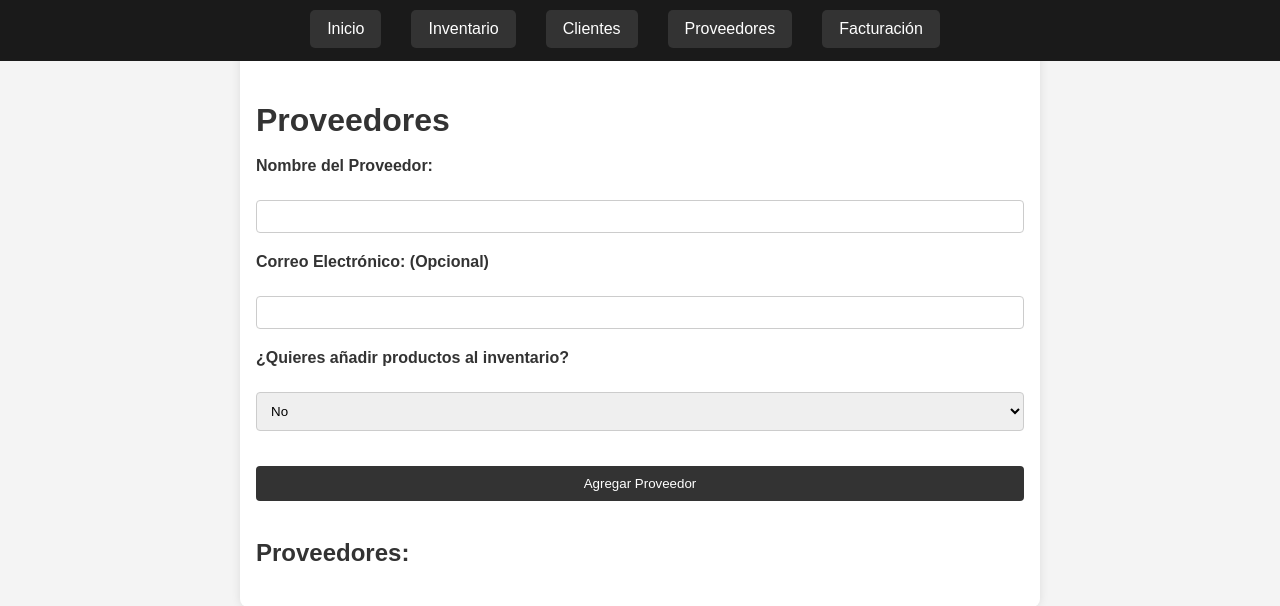
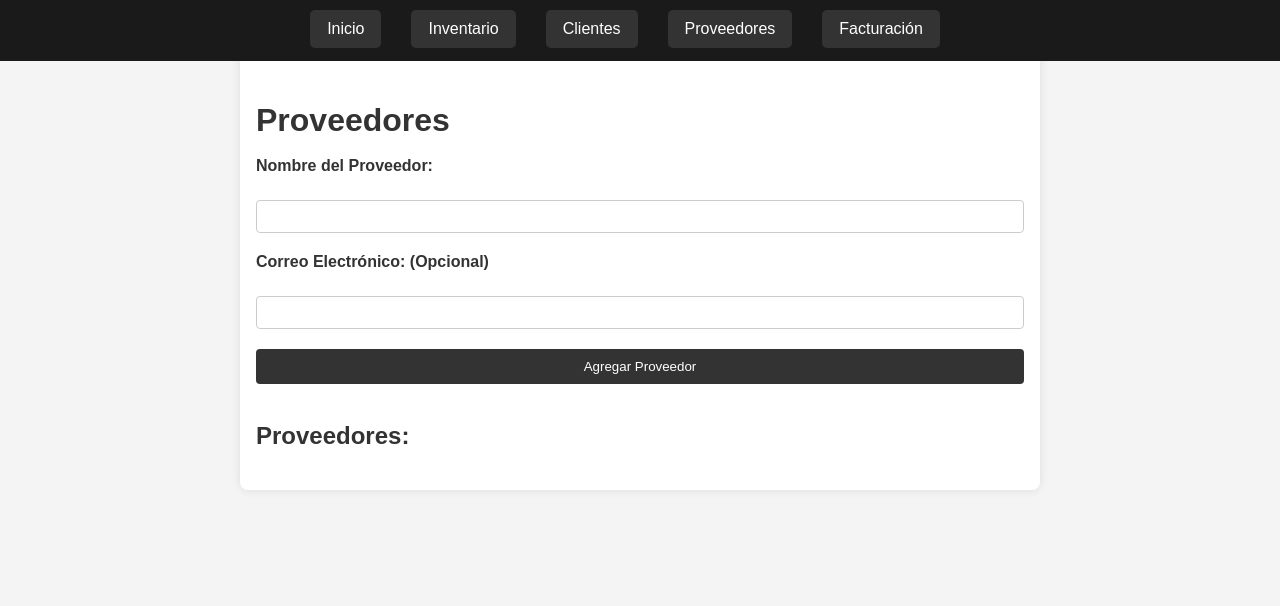
Before and after one commit to JorgeaAlb/ferreteria, a Flask app: page /proveedores in a window 1280 px wide. Shown: the top 606 px of the page. Run offline with Flask 3, Linux system fonts and the light colour scheme.

Commit message:
Nuevos cambios

```diff
--- a/main.py
+++ b/main.py
@@ -94,10 +94,6 @@ def proveedores():
         }
         data['proveedores'].append(nuevo_proveedor)
         guardar_datos(data)
-
-        if request.form.get('agregar_inventario') == 'si':
-            return redirect(url_for('inventario'))
-
     return render_template('proveedores.html', proveedores=data['proveedores'])
 
 @app.route('/proveedores/borrar/<int:proveedor_id>', methods=['POST'])
--- /dev/null
+++ b/requirements.txt
@@ -0,0 +1 @@
+Flask==3.0.3
--- a/templates/proveedores.html
+++ b/templates/proveedores.html
@@ -6,69 +6,13 @@
 <h1>Proveedores</h1>
 <br>
 
-<form method="POST" action="{{ url_for('proveedores') }}" id="form_proveedor">
+<form method="POST" action="{{ url_for('proveedores') }}">
     <label>Nombre del Proveedor:</label>
     <input type="text" name="nombre" required>
-
     <label>Correo Electrónico: (Opcional)</label>
     <input type="email" name="correo">
-
-    <label>¿Quieres añadir productos al inventario?</label>
-    <select name="agregar_inventario" id="agregar_inventario" required onchange="mostrarFormularioInventario()">
-        <option value="no">No</option>
-        <option value="si">Sí</option>
-    </select>
-
-    <button type="submit" id="btn_agregar_proveedor">Agregar Proveedor</button>
+    <button type="submit">Agregar Proveedor</button>
 </form>
-
-<div id="formulario_inventario" style="display: none;">
-    <h2>Añadir Producto al Inventario</h2>
-    <form method="POST" action="{{ url_for('inventario') }}">
-        <label>Nombre del Producto:</label>
-        <input type="text" name="nombre" required>
-
-        <label>Categoría:</label>
-        <select name="categoria" required>
-            <option value="Herramienta">Herramienta</option>
-            <option value="Construccion">Construcción</option>
-            <option value="Fontaneria">Fontanería</option>
-            <option value="Jardineria">Jardinería</option>
-        </select>
-
-        <label>Precio:</label>
-        <input type="number" name="precio" step="0.1" required>
-
-        <label>Cantidad:</label>
-        <input type="number" name="cantidad" required>
-
-        <label>Unidad de medida:</label>
-        <select name="unidad" required>
-            <option value="unidad">Unidad</option>
-            <option value="kg">Kg</option>
-            <option value="Litros">Litros</option>
-            <option value="Cm">cm</option>
-            <option value="In">in</option>
-            <option value="m³">m³</option>
-        </select>
-
-        <button type="submit">Agregar Producto</button>
-    </form>
-</div>
-
-<script>
-    function mostrarFormularioInventario() {
-        var seleccion = document.getElementById('agregar_inventario').value;
-        if (seleccion === 'si') {
-            document.getElementById('formulario_inventario').style.display = 'block';
-            document.getElementById('btn_agregar_proveedor').style.display = 'none'; // Oculta el botón "Agregar Proveedor"
-        } else {
-            document.getElementById('formulario_inventario').style.display = 'none';
-            document.getElementById('btn_agregar_proveedor').style.display = 'inline'; // Muestra el botón "Agregar Proveedor"
-        }
-    }
-</script>
-
 <br>
 <h2>Proveedores:</h2>
 
```
Also changed, not shown: README.md, static/inicio.png (added).
